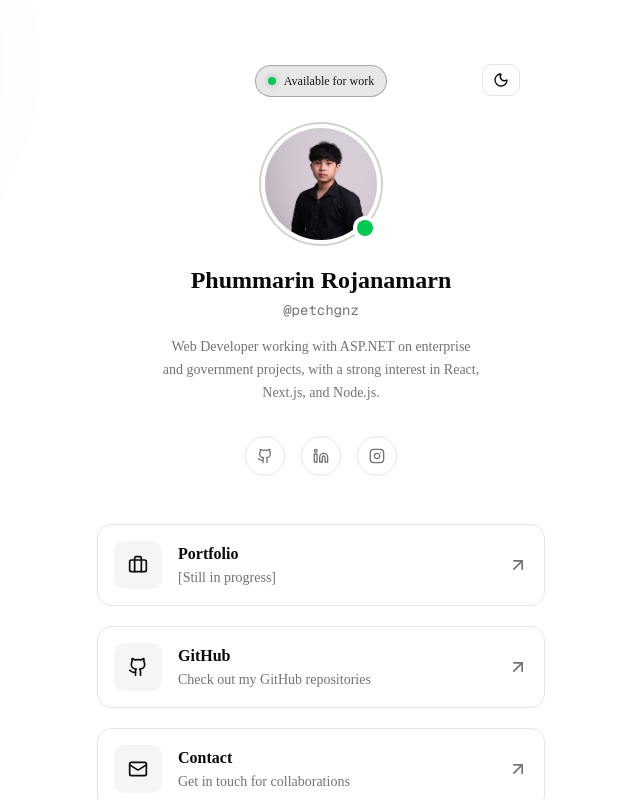
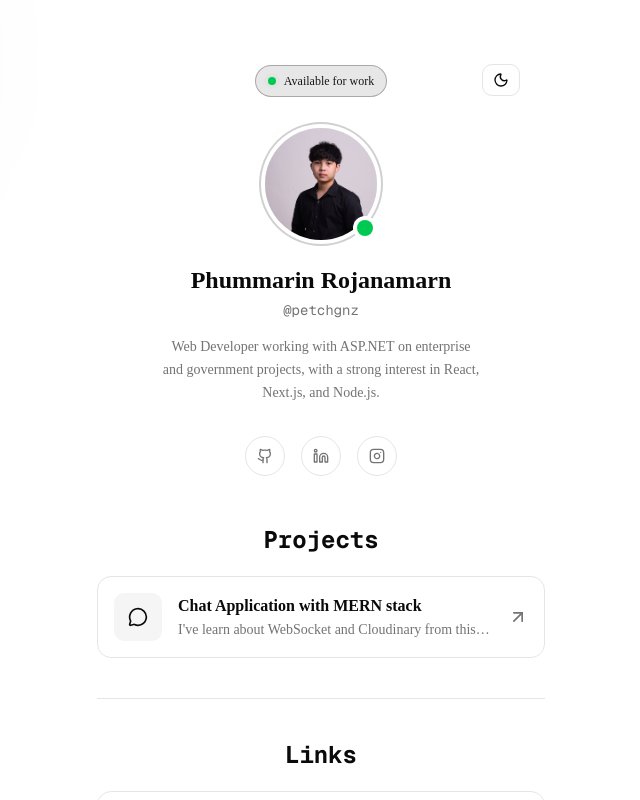
Before and after one commit to petchgnz/petchgnz-link_in_bio, a Next.js app: page / in a window 1280 px wide. Shown: the top 800 px of the page, without its empty margins (319-959 px from the left). Built offline with nearby package versions, Linux system fonts and the light colour scheme.

Commit message:
feat: added projects section
- add project sections
- add chat-app project

```diff
--- a/app/page.tsx
+++ b/app/page.tsx
@@ -5,8 +5,18 @@ import ProfileHeader from '@/components/features/profile-header';
 import SocialLinks from '@/components/features/social-links';
 import StatusBadge from '@/components/features/status-badge';
 import ThemeToggle from '@/components/theme/ThemeToggle';
-import { Briefcase, Github, Mail } from 'lucide-react';
+import { Separator } from '@/components/ui/separator';
+import { Briefcase, Github, Mail, MessageCircle } from 'lucide-react';
 import { motion } from 'motion/react';
+
+const exampleProjects = [
+  {
+    title: 'Chat Application with MERN stack',
+    description: "I've learn about WebSocket and Cloudinary from this project",
+    href: 'https://petchgnz-chat-app-mern.onrender.com/',
+    icon: MessageCircle
+  }
+]
 
 const links = [
   {
@@ -64,16 +74,31 @@ export default function Home() {
         <SocialLinks />
 
         <div className='mt-4 flex flex-col w-full gap-5'>
+
+          <h1 className='text-2xl font-mono font-bold text-center'>Projects</h1>
+          <div className='flex flex-col w-full gap-5'>
+            {exampleProjects.map((link, index) => (
+              <LinkCard
+                key={link.title}
+                index={index}
+                {...link}
+              ></LinkCard>
+            ))}
+          </div>
+
+          <Separator className='my-5 w-1/2 mx-auto' />
+
+          <h1 className='text-2xl font-mono font-bold text-center'>Links</h1>
+          <div className='flex flex-col w-full gap-5'>
             {links.map((link, index) => (
               <LinkCard
                 key={link.title}
-              title={link.title}
-              description={link.description}
-              href={link.href}
-              icon={link.icon}
                 index={index}
+                {...link}
               ></LinkCard>
             ))}
+          </div>
+
         </div>
 
         <footer className='mt-8 text-center'>
--- /dev/null
+++ b/components/ui/separator.tsx
@@ -0,0 +1,28 @@
+"use client"
+
+import * as React from "react"
+import { Separator as SeparatorPrimitive } from "radix-ui"
+
+import { cn } from "@/lib/utils"
+
+function Separator({
+  className,
+  orientation = "horizontal",
+  decorative = true,
+  ...props
+}: React.ComponentProps<typeof SeparatorPrimitive.Root>) {
+  return (
+    <SeparatorPrimitive.Root
+      data-slot="separator"
+      decorative={decorative}
+      orientation={orientation}
+      className={cn(
+        "shrink-0 bg-border data-horizontal:h-px data-horizontal:w-full data-vertical:w-px data-vertical:self-stretch",
+        className
+      )}
+      {...props}
+    />
+  )
+}
+
+export { Separator }
```
Lines whose indentation alone changed are shown as unchanged.
